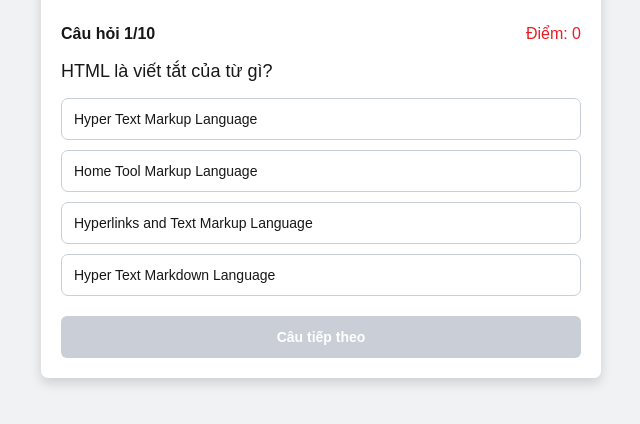
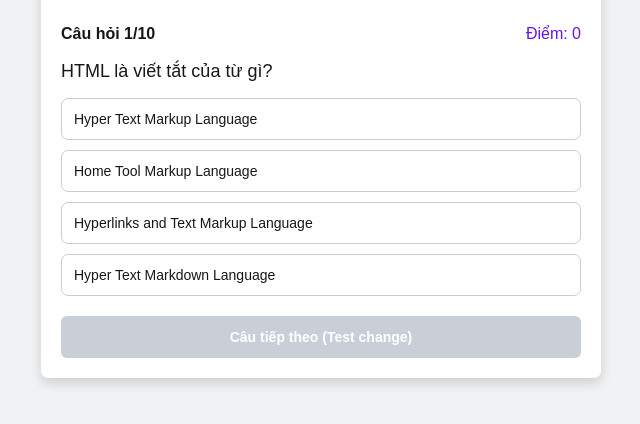
Before and after one commit to TuyenTranHuu/mindx-games-playground, a plain HTML site: page Finished_lv1_mindx/quiz-app/index.html in a window 1280 px wide. Shown: the part 84-508 px from the top of the page, without its empty margins (319-959 px from the left). Drawn offline with Linux system fonts and the light colour scheme.

Commit message:
cap nhat test change code

```diff
--- a/Finished_lv1_mindx/quiz-app/index.html
+++ b/Finished_lv1_mindx/quiz-app/index.html
@@ -19,7 +19,7 @@
             <h2 id="question-text">Nội dung câu hỏi</h2>
             <div class="answer-list" id="answer-list"></div>
 
-            <button id="next-button" type="button" disabled>Câu tiếp theo</button>
+            <button id="next-button" type="button" disabled>Câu tiếp theo (Test change)</button>
         </section>
     </main>
 
--- a/Finished_lv1_mindx/quiz-app/script.js
+++ b/Finished_lv1_mindx/quiz-app/script.js
@@ -75,7 +75,7 @@ function renderQuestion() {
     if (currentQuestionIndex === questions.length - 1) {
         nextButton.textContent = "Kết thúc";
     } else {
-        nextButton.textContent = "Câu tiếp theo";
+        nextButton.textContent = "Câu tiếp theo (Test change)";
     }
 
     for (let i = 0; i < currentQuestion.options.length; i++) {
--- a/Finished_lv1_mindx/quiz-app/style.css
+++ b/Finished_lv1_mindx/quiz-app/style.css
@@ -47,7 +47,7 @@ h1 {
 }
 
 #score {
-    color: #ed1c24;
+    color: #6613eb;
 }
 
 h2 {
```
